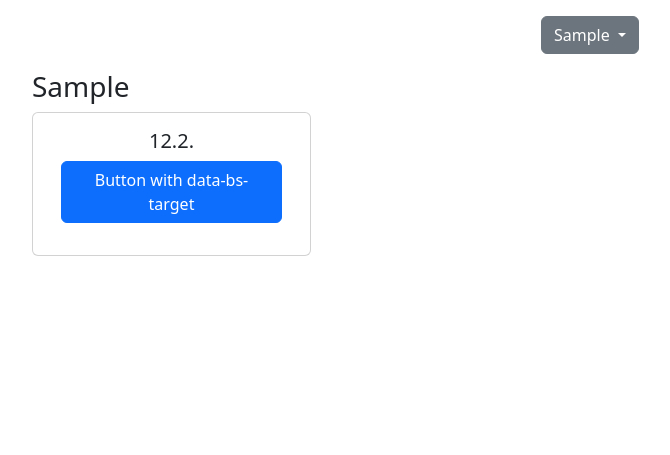
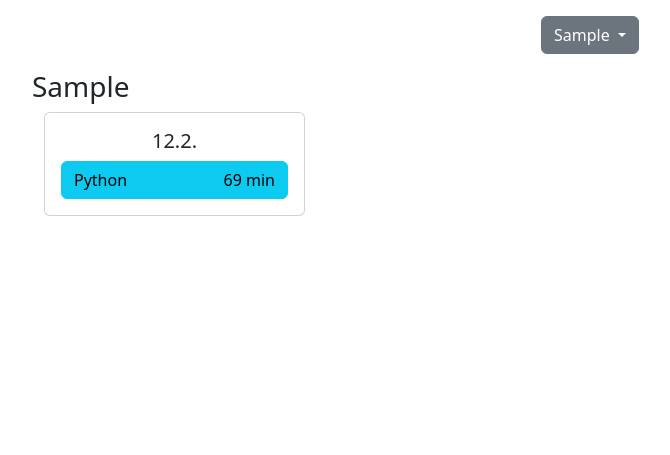
Before and after one commit to Sykora-J/tourdeapp23, a Flask app: template app/templates/log_list.html in a window 1280 px wide. Shown: the part 58-513 px from the top of the page, without its empty margins (50-720 px from the left). Run offline with Flask 2, Linux system fonts and the light colour scheme; the template is opened without the code that fills it: most values are stand-ins (such as "Sample title", 1, 10 or a date in 2020).

Commit message:
Collapse button edited and added cols.

```diff
--- a/app/templates/_single_day.html
+++ b/app/templates/_single_day.html
@@ -3,20 +3,27 @@
     <div class="single-log"><a href="/list/{{ log.log_id }}">{{ log.work_date }} Language: {{ log.lang }}</a></div>
 </div>#}
 
-<div class="card">
-    <div class="card-body">
-        <h5 class="card-title">12.2.</h5>
-        <p>
-            <button class="btn btn-primary" type="button" data-bs-toggle="collapse" data-bs-target="#collapseExample"
-                    aria-expanded="false" aria-controls="collapseExample">
-                Button with data-bs-target
+<div class="col">
+    <div class="card">
+        <div class="card-body" id="myGroup">                                                        {# TODO change id to date variable #}
+            <h5 class="card-title">12.2.</h5>                                                       {# TODO change the inside of h2 to variable #}
+            {# TODO here start the log loop #}
+            <button class="btn btn-info w-100" type="button" data-bs-toggle="collapse"
+                    data-bs-target="#collapseExample"                                                {# TODO change data-bs-target to log_id variable #}
+                    aria-expanded="false" aria-controls="collapseExample">                           {# TODO change aria-controls to log_id variable #}
+                <div class="row">
+                    <div class="col text-start">Python</div>                                         {# TODO change to lang variable #}
+                    <div class="col text-end">69 min</div>                                           {# TODO change to duration variable #}
+                </div>
             </button>
-        </p>
-        <div class="collapse" id="collapseExample">
-            <div class="card card-body">
-                Some placeholder content for the collapse component. This panel is hidden by default but revealed when
-                the user activates the relevant trigger.
+            <div class="collapse" id="collapseExample" data-bs-parent="#myGroup">                     {# TODO change data-bs-parent to log_id variable #}
+                <div class="card card-body">                                                           {# TODO other log info #}
+                    Some placeholder content for the collapse component. This panel is hidden by default but revealed
+                    when
+                    the user activates the relevant trigger.
+                </div>
             </div>
+            {# TODO here end the log loop #}
         </div>
     </div>
 </div>
--- a/app/templates/log_list.html
+++ b/app/templates/log_list.html
@@ -36,7 +36,7 @@
             {{ for_dev }}
         </h3>
         <div class="container text-center">
-            <div class="row row-cols-1 row-cols-sm-2 row-cols-md-3 row-cols-lg-4">
+            <div class="row row-cols-1 row-cols-sm-2 row-cols-md-3 row-cols-lg-4 g-2 g-lg-3">
                 {% for log in logs %}
                     {% include '_single_day.html' %}
                 {% endfor %}
```
Also changed, not shown: app/static/custom.scss (added).
